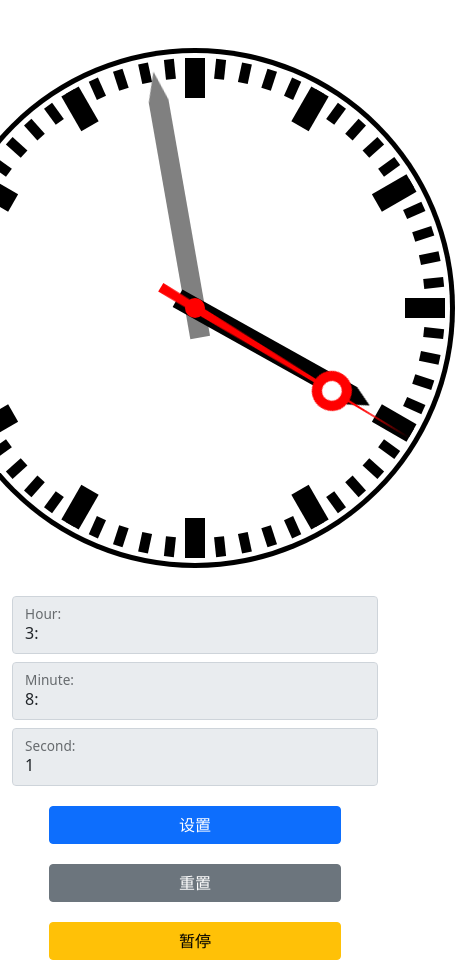
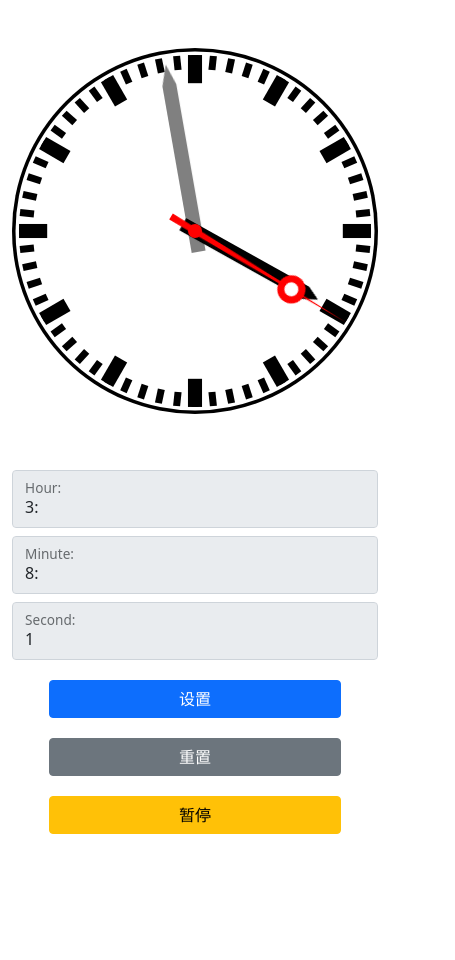
Before and after one commit to yangzf-1023/Interactive-Clock, a plain HTML site: page index.html in a window 390 px wide. Shown: the whole page, 455 px wide, since content can reach past the window. After the commit the page ends 844 px from the top, so only its background shows below. Drawn offline with nearby package versions, Linux system fonts and the light colour scheme.

Commit message:
refactor: allow the svg to change its size in original way instead of bootstrap's grid system

```diff
--- a/index.html
+++ b/index.html
@@ -14,9 +14,7 @@
 <!-- 整个表 -->
 <div class="container">
     <div class="row justify-content-center mt-5">
-        <div class="col-md-8" style="display: flex; justify-content: center">
-            <div id="clock">
-                <svg viewbox="0 0 520 540">
+        <svg viewbox="0 0 520 520">
             <!-- 圆心是(260,260)最底层 -->
             <circle cx="260" cy="260" r="260" fill="black"></circle>
             <circle cx="260" cy="260" r="255" fill="white"></circle>
@@ -41,14 +39,12 @@
             <circle cx="260" cy="260" r="10" fill="red"></circle>
         </svg>
     </div>
-        </div>
-    </div>
 
     <!-- 负责数字时间的显示 -->
     <!-- <div id="digit">00:00:00</div> -->
 
     <!-- 控件 -->
-    <div class="row justify-content-center">
+    <div class="row justify-content-center mt-5">
         <div class="col-md-2 mt-2">
             <form class="form-floating">
                 <input type="text" class="form-control" maxlength="2" minlength="2" id="hour_place" inputmode="numeric"
--- a/styles/style.css
+++ b/styles/style.css
@@ -6,7 +6,8 @@ body {
 
 svg {
     width: 520px;
-    height: 540px;
+    height: auto;
+    max-height: 520px;
     margin: 0 auto;
 }
 
```
Lines whose indentation alone changed are shown as unchanged.
